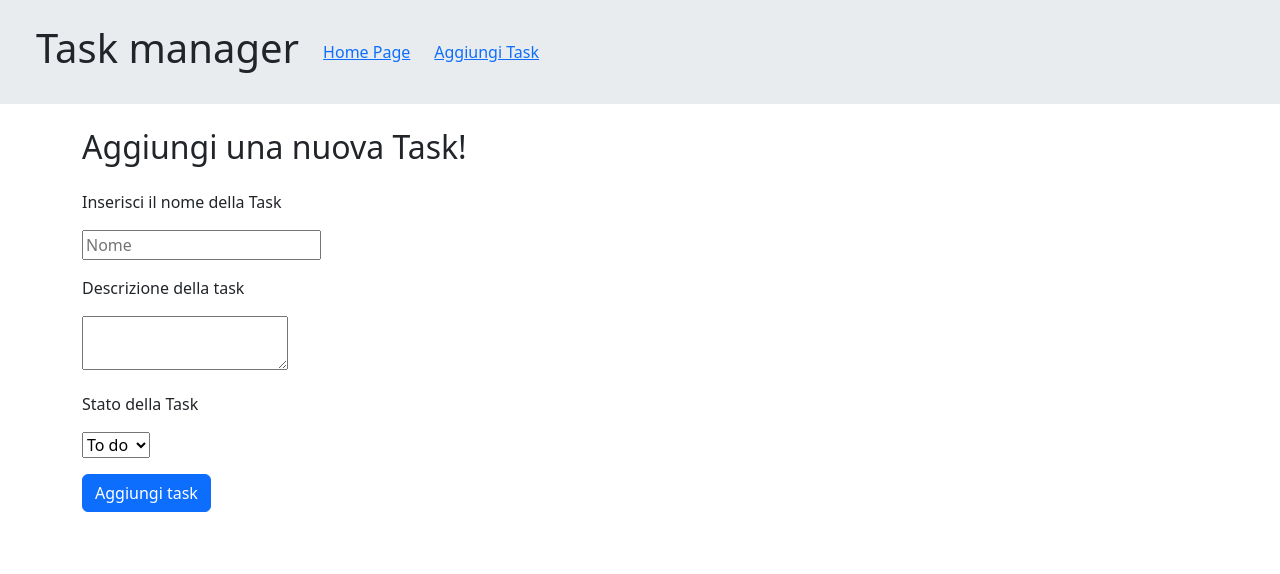
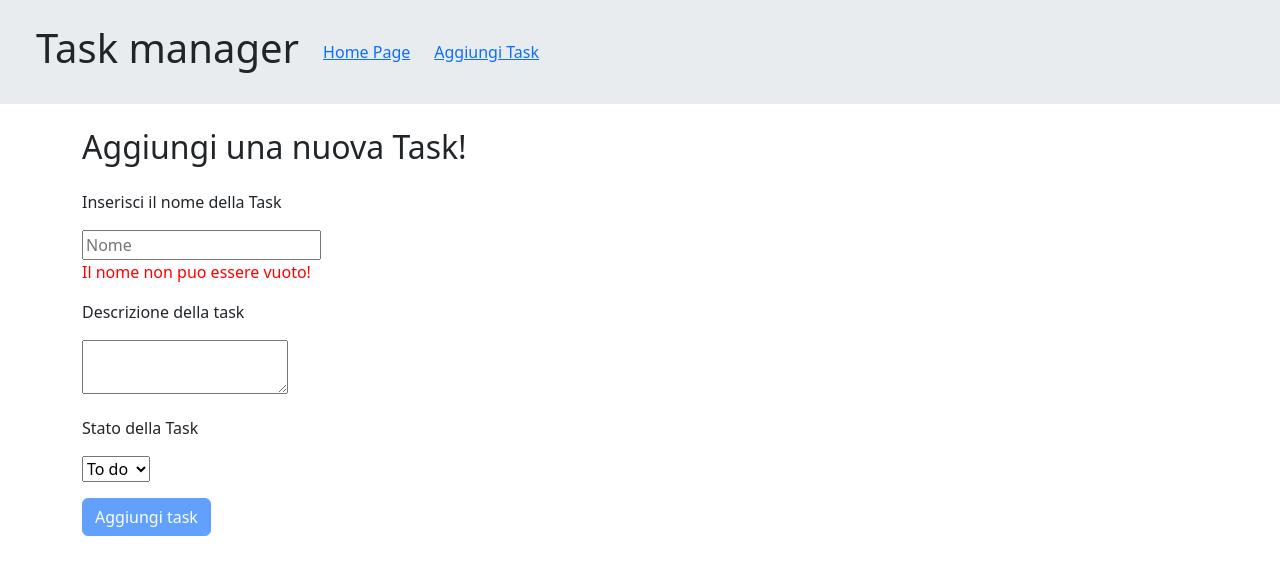
Before and after one commit to GaetanoNicotra/ex-react-task-manager, a React (Vite) app in the folder ex-react-task-manager/: page /addtasks in a window 1280 px wide. Shown: the top 574 px of the page. Built offline with nearby package versions, Linux system fonts and the light colour scheme; no server answers.

Commit message:
[UPD] creazione della funzione per l'invio della nuova task

```diff
--- a/ex-react-task-manager/components/TaskRow.jsx
+++ b/ex-react-task-manager/components/TaskRow.jsx
@@ -23,7 +23,7 @@ const TaskRow = () => {
                     <tr key={g.id}>
                         <td className="align-middle">{g.title}</td>
                         <td className="text-white text-center fw-bold align-middle"
-                            style={{ backgroundColor: g.status === 'To do' ? '#dc3545' : g.status === 'Doing' ? '#198754' : '#ffc107', color: g.status === 'Done' ? '#000' : '#fff' }}>{g.status} </td>
+                            style={{ backgroundColor: g.status === 'To do' ? '#dc3545' : g.status === 'Doing' ? '#ffc107' : '#198754', color: g.status === 'Done' ? '#000' : '#fff' }}>{g.status} </td>
                         <td className="text-center align-middle">
                             {new Date(g.createdAt).toLocaleDateString()}
                         </td>
--- a/ex-react-task-manager/hooks/useTasks.js
+++ b/ex-react-task-manager/hooks/useTasks.js
@@ -7,8 +7,8 @@ const apiUrl = import.meta.env.VITE_API_URL;
 export default function useTasks() {
     const [getTask, setGetTask] = useState([]);
 
+    // recupero di tutti i post
     useEffect(() => {
-
         async function fetchData() {
             try {
                 const task = await fetch(`${apiUrl}/tasks`);
@@ -25,8 +25,16 @@ export default function useTasks() {
         fetchData()
     }, [])
 
-    const addTask = (newTask) => {
-
+    // funzione per aggiungere una task
+    const addTask = async (newTask) => {
+        const response = await fetch(`${apiUrl}/tasks`, {
+            method: 'POST',
+            headers: { "Content-type": "application/json" },
+            body: JSON.stringify(newTask)
+        })
+        const { success, message, task } = await response.json();
+        if (!success) throw new Error(message)
+        setGetTask(prev => [...prev, task])
     }
 
     const removeTask = (taskId) => {
--- a/ex-react-task-manager/src/pages/AddTask.jsx
+++ b/ex-react-task-manager/src/pages/AddTask.jsx
@@ -1,7 +1,14 @@
-import React from 'react'
-import { useState, useRef } from 'react'
+import React, { useMemo } from 'react'
+import { useState, useRef, useContext } from 'react'
+import TaskContext from '../../contexts/TaskContext';
+
+// controllo campo input
+const symbols = "!@#$%^&*()-_=+[]{}|;:'\\,.<>?/`~";
 
 const AddTask = () => {
+
+    // recupero la funzione per aggiungere la task
+    const { addTask } = useContext(TaskContext)
 
     // campi input controllati
     const [title, setTitle] = useState('')
@@ -10,14 +17,31 @@ const AddTask = () => {
     const description = useRef('')
     const status = useRef('')
 
+    // verifica del campo input
+    const nameError = useMemo(() => {
+        if (!title.trim()) return "Il nome non puo essere vuoto!"
+        if ([...title].some(car => symbols.includes(car)))
+            return "Il nome non puo contenere simboli!"
+        return ""
+    }, [title])
+
     // funzione per l'invio della form
-    function sendData(e) {
+    async function sendData(e) {
         e.preventDefault()
-        console.log(`Riepilogo Task:
-    Nome: ${title};
-    Descrizione: ${description.current.value};
-    Stato: ${status.current.value}
-    `)
+        const newTask = {
+            title: title.trim(),
+            description: description.current.value,
+            status: status.current.value
+        }
+        try {
+            await addTask(newTask)
+            alert('Task aggiunta con successo!')
+            setTitle('')
+            description.current.value = ''
+            status.current.value = 'To do'
+        } catch (error) {
+            alert(error.message)
+        }
     }
 
     return (
@@ -25,19 +49,21 @@ const AddTask = () => {
             <div className="container">
                 <h2 className='mt-4'>Aggiungi una nuova Task!</h2>
                 <div className="row">
-                    <form>
-                        <p className='mt-3'>Inserisci il nome della Task</p>
+                    <form onSubmit={sendData}>
+                        <p className='mt-3'>Inserisci il nome della Task </p>
                         <input type="text" placeholder='Nome' value={title} onChange={(e) => { setTitle(e.target.value) }} required />
+                        {nameError && <p style={{ color: 'red' }}>{nameError}</p>}
+
                         <p className='mt-3'>Descrizione della task</p>
-                        <textarea ref={description}></textarea>
+                        <textarea ref={description} required></textarea>
                         <p className='mt-3'>Stato della Task</p>
-                        <select ref={status} defaultValue="To do">
+                        <select ref={status} defaultValue="To do" >
                             <option value="To do">To do</option>
                             <option value="Doing">Doing</option>
                             <option value="Done">Done</option>
                         </select>
                         <br />
-                        <button className='btn btn-primary mt-3' onClick={sendData}>Aggiungi task</button>
+                        <button disabled={nameError} className='btn btn-primary mt-3'>Aggiungi task</button>
                     </form>
                 </div>
             </div>
```
